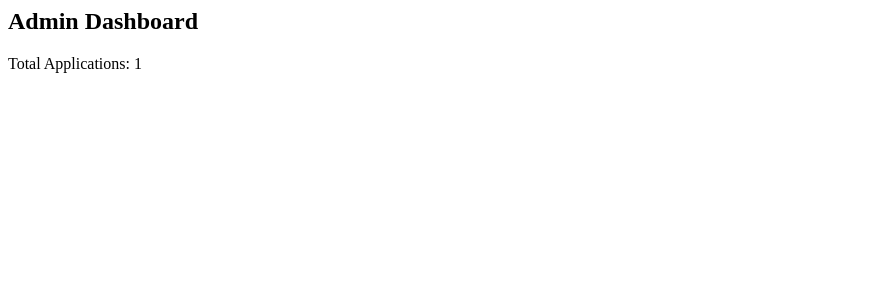
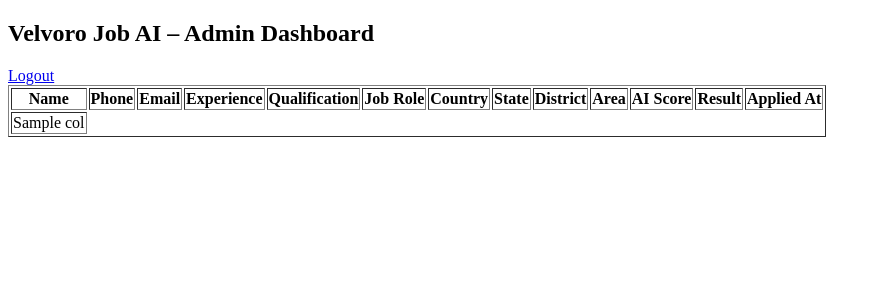
Before and after one commit to ovelvoro-stack/velvoro-job-ai, a Flask app: template templates/admin_dashboard.html in a window 1280 px wide. Shown: the top 300 px of the page, without its empty margins (0-881 px from the left). Run offline with Flask 3, Linux system fonts and the light colour scheme; the template is opened without the code that fills it: most values are stand-ins (such as "Sample title", 1, 10 or a date in 2020).

Commit message:
Update admin_dashboard.html

```diff
--- a/templates/admin_dashboard.html
+++ b/templates/admin_dashboard.html
@@ -1,2 +1,27 @@
-<h2>Admin Dashboard</h2>
-Total Applications: {{count[0]}}
+<!DOCTYPE html>
+<html>
+<head><title>Admin Dashboard</title></head>
+<body>
+
+<h2>Velvoro Job AI – Admin Dashboard</h2>
+<a href="/logout">Logout</a>
+
+<table border="1">
+<tr>
+    <th>Name</th><th>Phone</th><th>Email</th><th>Experience</th>
+    <th>Qualification</th><th>Job Role</th><th>Country</th>
+    <th>State</th><th>District</th><th>Area</th>
+    <th>AI Score</th><th>Result</th><th>Applied At</th>
+</tr>
+
+{% for r in rows %}
+<tr>
+{% for c in r %}
+<td>{{ c }}</td>
+{% endfor %}
+</tr>
+{% endfor %}
+</table>
+
+</body>
+</html>
```
